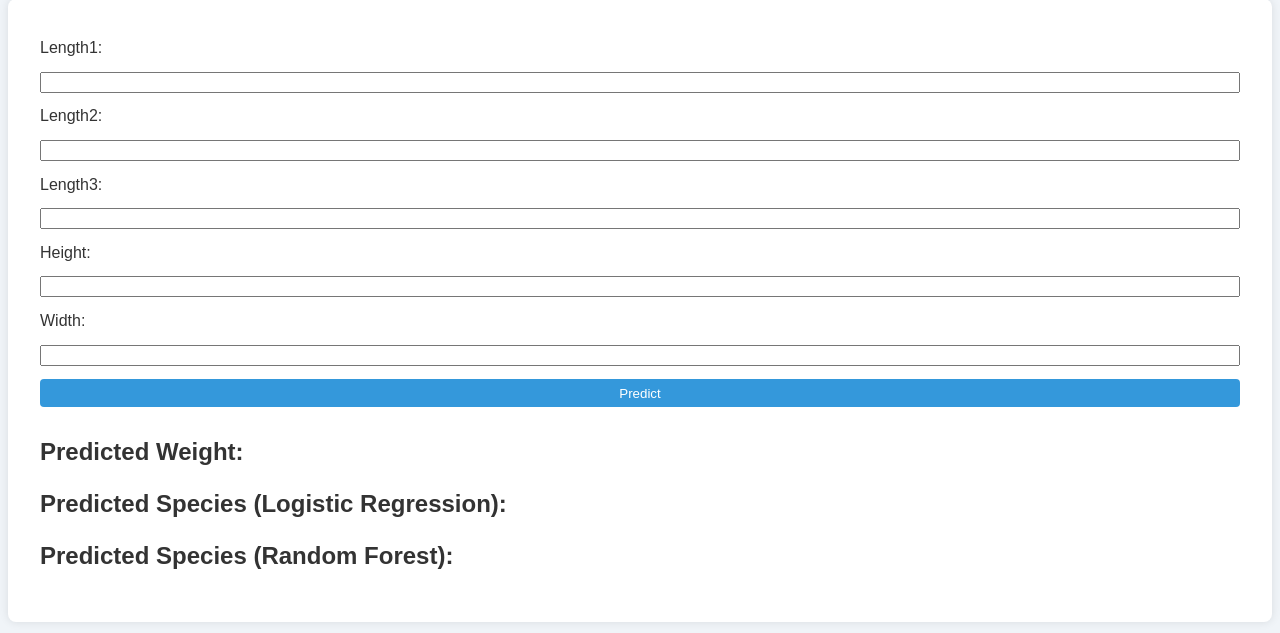
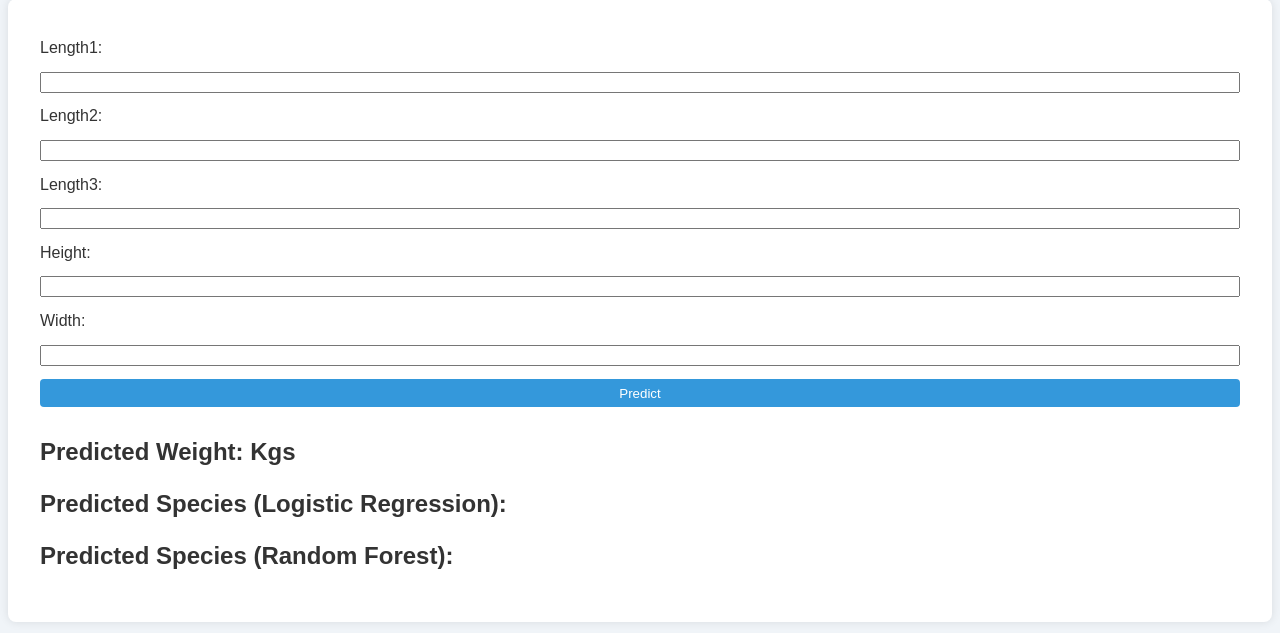
Before and after one commit to DixitPat3l/FishWeightPred, a Flask app: page / in a window 1280 px wide. Shown: the part 163-796 px from the top of the page. Run offline with Flask 3, Linux system fonts and the light colour scheme; parts of the project's set-up code (start-up, migrations or seed data) failed here and were passed over.

Commit message:
Eigth commit

```diff
--- a/templates/index.html
+++ b/templates/index.html
@@ -76,7 +76,7 @@
             <input type="number" id="Width" name="Width" required>
             <button type="button" onclick="getPrediction()">Predict</button>
         </form>
-        <h2>Predicted Weight: <span id="predictedWeight"></span></h2>
+        <h2>Predicted Weight: <span id="predictedWeight"></span> Kgs</h2>
         <h2>Predicted Species (Logistic Regression): <span id="predictedSpeciesLogistic"></span></h2>
         <h2>Predicted Species (Random Forest): <span id="predictedSpeciesRF"></span></h2>
     </main>
@@ -95,7 +95,7 @@
             });
 
             const result = await response.json();
-            document.getElementById('predictedWeight').textContent = result.predicted_weight;
+            document.getElementById('predictedWeight').textContent = result.predicted_weight.toFixed(2);
             document.getElementById('predictedSpeciesLogistic').textContent = result.predicted_species_logistic;
             document.getElementById('predictedSpeciesRF').textContent = result.predicted_species_rf;
         }
```
